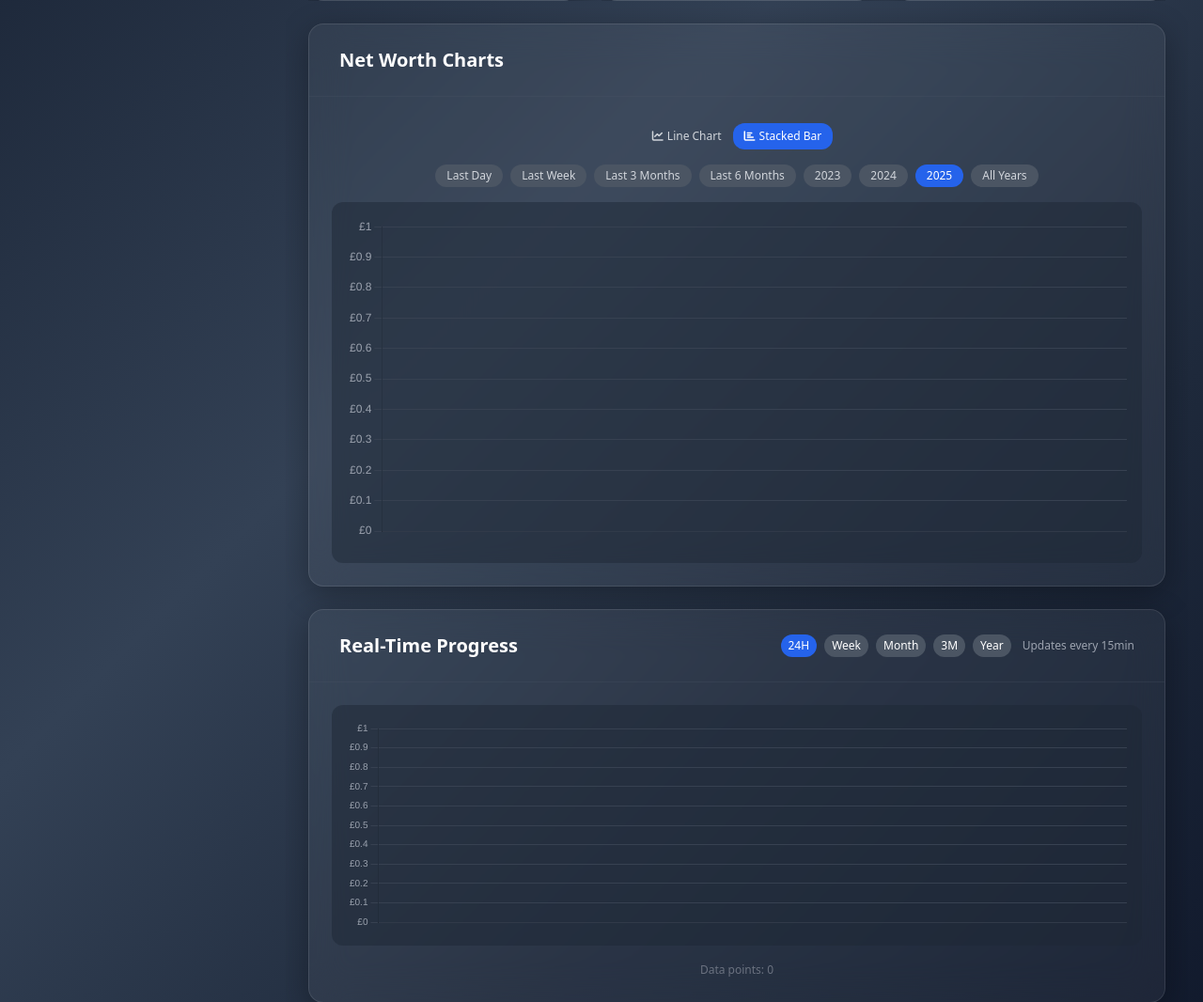
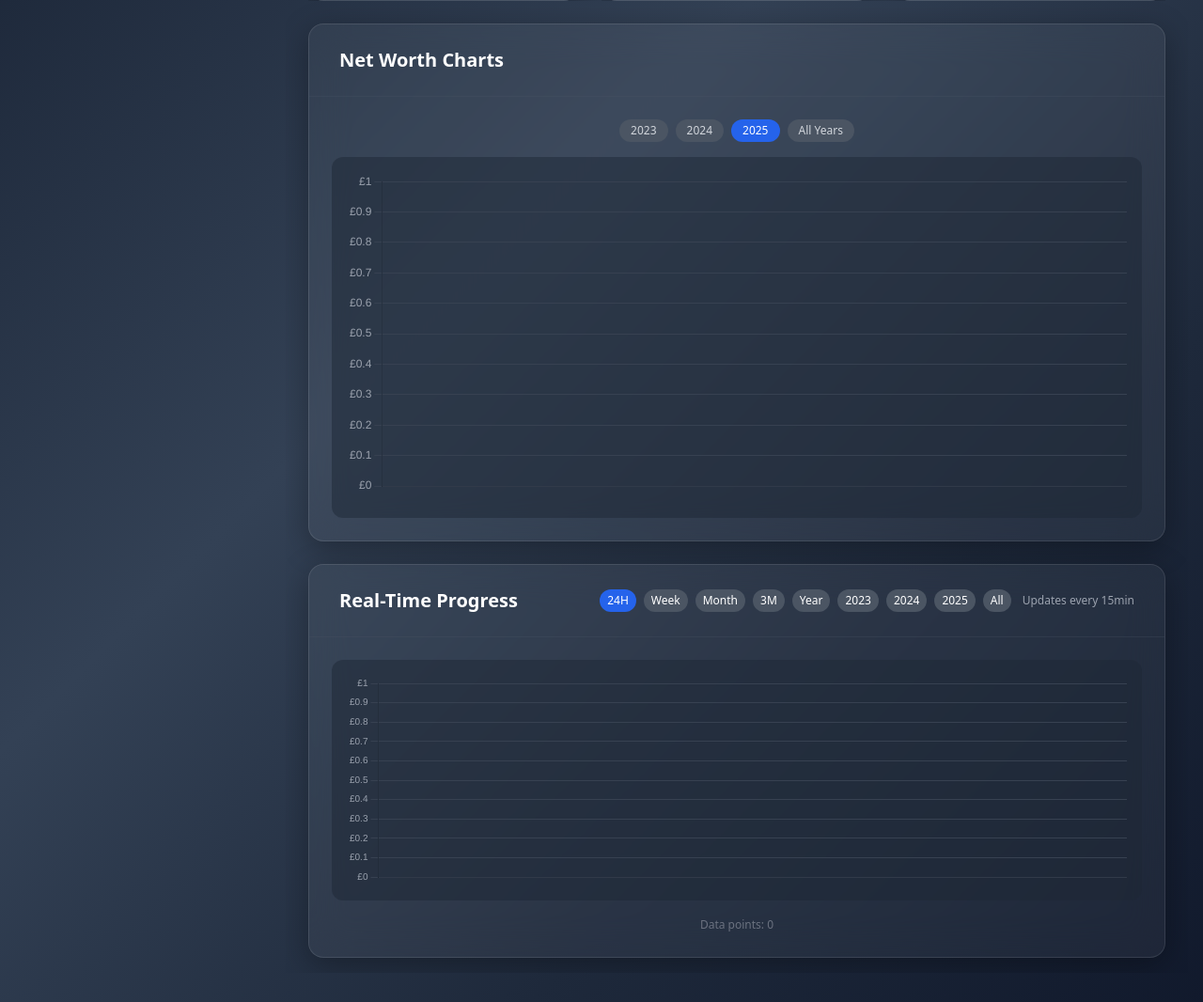
Before and after one commit to danieljgriffin/FinanceTracker, a Flask app: page / in a window 1280 px wide. Shown: the part 856-1922 px from the top of the page at 94% size. Run offline with Flask 3, Linux system fonts and the light colour scheme; data that the repository does not hold is empty; some libraries are stand-ins or nearby versions.

Commit message:
Update charts to show yearly data and remove old time filters
Modify the real-time progress chart to accept year filters (2023, 2024, 2025, all-years) and adjust the net worth chart to exclusively use stacked bar view with yearly filters, removing previous time range options.

Replit-Commit-Author: Agent
Replit-Commit-Session-Id: 54a4708f-c44e-4e8a-9ad6-3f7b7dc05b9b
Replit-Commit-Checkpoint-Type: full_checkpoint
Replit-Commit-Screenshot-Url: https://storage.googleapis.com/screenshot-production-us-central1/d570fb0a-fe4c-4fda-b5c3-aa409779e17c/54a4708f-c44e-4e8a-9ad6-3f7b7dc05b9b/dfp1O6A

```diff
--- a/app.py
+++ b/app.py
@@ -1882,6 +1882,94 @@ def realtime_chart_data():
                 DailyHistoricalNetWorth.timestamp >= cutoff_time
             ).order_by(DailyHistoricalNetWorth.timestamp.asc()).all()
 
+        elif time_filter in ['2023', '2024', '2025']:
+            # Get data from NetworthEntry for specific year
+            from models import NetworthEntry
+            try:
+                year = int(time_filter)
+                monthly_data = NetworthEntry.query.filter_by(year=year).all()
+
+                # Convert monthly tracker data to chart format
+                data_points = []
+
+                # Helper function to parse the unusual month format (e.g., "1st May")
+                def parse_month_string(month_str):
+                    """Parse month strings like '1st May' to month number"""
+                    month_names = ['Jan', 'Feb', 'Mar', 'Apr', 'May', 'Jun',
+                                  'Jul', 'Aug', 'Sep', 'Oct', 'Nov', 'Dec']
+                    for i, month_name in enumerate(month_names):
+                        if month_name in month_str:
+                            return i + 1
+                    return 1  # Default to January if can't parse
+
+                # Sort by parsed month order
+                monthly_data.sort(key=lambda x: parse_month_string(x.month))
+
+                for month_data in monthly_data:
+                    # Create a fake data point object that matches our chart interface
+                    class FakeDataPoint:
+                        def __init__(self, timestamp, net_worth):
+                            self.timestamp = timestamp
+                            self.net_worth = net_worth
+
+                    # Create timestamp for the end of each month
+                    month_num = parse_month_string(month_data.month)
+                    month_end = datetime(year, month_num, 1)
+                    if month_num == 12:
+                        month_end = datetime(year + 1, 1, 1) - timedelta(days=1)
+                    else:
+                        month_end = datetime(year, month_num + 1, 1) - timedelta(days=1)
+
+                    data_points.append(FakeDataPoint(month_end, month_data.total_networth))
+
+            except Exception as e:
+                logging.error(f"Error getting yearly data for {time_filter}: {str(e)}")
+                data_points = []
+
+        elif time_filter == 'all-years':
+            # Get data from NetworthEntry for all years
+            from models import NetworthEntry
+            try:
+                monthly_data = NetworthEntry.query.order_by(NetworthEntry.year.asc()).all()
+
+                # Convert monthly tracker data to chart format
+                data_points = []
+
+                # Helper function to parse the unusual month format (e.g., "1st May")
+                def parse_month_string(month_str):
+                    """Parse month strings like '1st May' to month number"""
+                    month_names = ['Jan', 'Feb', 'Mar', 'Apr', 'May', 'Jun',
+                                  'Jul', 'Aug', 'Sep', 'Oct', 'Nov', 'Dec']
+                    for i, month_name in enumerate(month_names):
+                        if month_name in month_str:
+                            return i + 1
+                    return 1  # Default to January if can't parse
+
+                # Sort by year then month
+                monthly_data.sort(key=lambda x: (x.year, parse_month_string(x.month)))
+
+                for month_data in monthly_data:
+                    # Create a fake data point object that matches our chart interface
+                    class FakeDataPoint:
+                        def __init__(self, timestamp, net_worth):
+                            self.timestamp = timestamp
+                            self.net_worth = net_worth
+
+                    # Create timestamp for the end of each month
+                    year = month_data.year
+                    month_num = parse_month_string(month_data.month)
+                    month_end = datetime(year, month_num, 1)
+                    if month_num == 12:
+                        month_end = datetime(year + 1, 1, 1) - timedelta(days=1)
+                    else:
+                        month_end = datetime(year, month_num + 1, 1) - timedelta(days=1)
+
+                    data_points.append(FakeDataPoint(month_end, month_data.total_networth))
+
+            except Exception as e:
+                logging.error(f"Error getting all years data: {str(e)}")
+                data_points = []
+
         else:  # Default to 24h
             # Get data from last 24 hours
             cutoff_time = datetime.now() - timedelta(hours=24)
@@ -1910,6 +1998,9 @@ def realtime_chart_data():
             elif time_filter in ['3months', 'year']:
                 # For 3 months/year data, show date (e.g., "22/08")
                 time_label = bst_time.strftime('%d/%m')
+            elif time_filter in ['2023', '2024', '2025', 'all-years']:
+                # For yearly data from monthly tracker, show month/year (e.g., "Jan 23")
+                time_label = bst_time.strftime('%b %y')
 
             labels.append(time_label)
             values.append(float(point.net_worth))
--- a/templates/dashboard.html
+++ b/templates/dashboard.html
@@ -329,31 +329,13 @@
                 <h2 class="text-lg sm:text-xl font-semibold text-white">Net Worth Charts</h2>
             </div>
             <div class="p-3 sm:p-4 lg:p-6">
-                <div class="mb-4 space-y-3">
-                    <!-- Chart Type Switcher -->
-                    <div class="flex justify-center">
-                        <div class="flex bg-gray-700/50 rounded-lg p-1">
-                            <button id="lineChartBtnCharts" onclick="switchChartTypeCharts('line')"
-                                    class="px-3 py-1.5 text-xs font-medium rounded-md transition-colors text-gray-300 hover:text-white">
-                                <i class="fas fa-chart-line mr-1"></i>Line Chart
-                            </button>
-                            <button id="barChartBtnCharts" onclick="switchChartTypeCharts('bar')"
-                                    class="px-3 py-1.5 text-xs font-medium rounded-md transition-colors bg-blue-600 text-white">
-                                <i class="fas fa-chart-bar mr-1"></i>Stacked Bar
-                            </button>
-                        </div>
-                    </div>
-
-                    <!-- Time Range Filters -->
+                <div class="mb-4">
+                    <!-- Year Filters Only -->
                     <div class="flex flex-wrap gap-2 justify-center">
-                        <button onclick="filterYearCharts('1d')" class="year-filter-charts px-3 py-1 text-xs rounded-lg bg-gray-600 text-gray-300" data-year="1d">Last Day</button>
-                        <button onclick="filterYearCharts('1w')" class="year-filter-charts px-3 py-1 text-xs rounded-lg bg-gray-600 text-gray-300" data-year="1w">Last Week</button>
-                        <button onclick="filterYearCharts('3m')" class="year-filter-charts px-3 py-1 text-xs rounded-lg bg-gray-600 text-gray-300" data-year="3m">Last 3 Months</button>
-                        <button onclick="filterYearCharts('6m')" class="year-filter-charts px-3 py-1 text-xs rounded-lg bg-gray-600 text-gray-300" data-year="6m">Last 6 Months</button>
-                        <button onclick="filterYearCharts('2023')" class="year-filter-charts px-3 py-1 text-xs rounded-lg bg-gray-600 text-gray-300" data-year="2023">2023</button>
-                        <button onclick="filterYearCharts('2024')" class="year-filter-charts px-3 py-1 text-xs rounded-lg bg-gray-600 text-gray-300" data-year="2024">2024</button>
-                        <button onclick="filterYearCharts('2025')" class="year-filter-charts px-3 py-1 text-xs rounded-lg bg-blue-600 text-white" data-year="2025">2025</button>
-                        <button onclick="filterYearCharts('all')" class="year-filter-charts px-3 py-1 text-xs rounded-lg bg-gray-600 text-gray-300" data-year="all">All Years</button>
+                        <button onclick="filterYearCharts('2023')" class="year-filter-charts px-3 py-1 text-xs rounded-lg bg-gray-600 hover:bg-gray-500 text-gray-300 transition-colors" data-year="2023">2023</button>
+                        <button onclick="filterYearCharts('2024')" class="year-filter-charts px-3 py-1 text-xs rounded-lg bg-gray-600 hover:bg-gray-500 text-gray-300 transition-colors" data-year="2024">2024</button>
+                        <button onclick="filterYearCharts('2025')" class="year-filter-charts px-3 py-1 text-xs rounded-lg bg-blue-600 text-white transition-colors" data-year="2025">2025</button>
+                        <button onclick="filterYearCharts('all')" class="year-filter-charts px-3 py-1 text-xs rounded-lg bg-gray-600 hover:bg-gray-500 text-gray-300 transition-colors" data-year="all">All Years</button>
                     </div>
                 </div>
                 <div class="relative h-96 bg-gray-800/50 rounded-xl p-4 privacy-sensitive">
@@ -394,6 +376,22 @@
                             <button id="filter-year" onclick="switchRealtimeFilter('year')"
                                     class="px-2 py-1 text-xs rounded-lg bg-gray-600 hover:bg-gray-500 text-white transition-colors">
                                 Year
+                            </button>
+                            <button id="filter-2023" onclick="switchRealtimeFilter('2023')"
+                                    class="px-2 py-1 text-xs rounded-lg bg-gray-600 hover:bg-gray-500 text-white transition-colors">
+                                2023
+                            </button>
+                            <button id="filter-2024" onclick="switchRealtimeFilter('2024')"
+                                    class="px-2 py-1 text-xs rounded-lg bg-gray-600 hover:bg-gray-500 text-white transition-colors">
+                                2024
+                            </button>
+                            <button id="filter-2025" onclick="switchRealtimeFilter('2025')"
+                                    class="px-2 py-1 text-xs rounded-lg bg-gray-600 hover:bg-gray-500 text-white transition-colors">
+                                2025
+                            </button>
+                            <button id="filter-all-years" onclick="switchRealtimeFilter('all-years')"
+                                    class="px-2 py-1 text-xs rounded-lg bg-gray-600 hover:bg-gray-500 text-white transition-colors">
+                                All
                             </button>
                         </div>
                         <div class="text-xs text-gray-400">
@@ -524,24 +522,9 @@
         }, 3000);
     }
 
-    // Chart variables
-    let currentChartTypeCharts = 'bar';
+    // Chart variables for Net Worth Charts (stacked bar only)
     let currentYearFilterSeparate = '2025';
     let networthChartSeparate;
-
-    // Chart type switching for separate charts section
-    function switchChartTypeCharts(type) {
-        currentChartTypeCharts = type;
-
-        // Update button states
-        document.getElementById('lineChartBtnCharts').className = 'px-3 py-1.5 text-xs font-medium rounded-md transition-colors ' +
-            (type === 'line' ? 'bg-blue-600 text-white' : 'text-gray-300 hover:text-white');
-        document.getElementById('barChartBtnCharts').className = 'px-3 py-1.5 text-xs font-medium rounded-md transition-colors ' +
-            (type === 'bar' ? 'bg-blue-600 text-white' : 'text-gray-300 hover:text-white');
-
-        // Reload chart with new type
-        loadChartDataSeparate(currentYearFilterSeparate);
-    }
 
     // Year filtering for separate charts
     function filterYearCharts(year) {
@@ -567,9 +550,9 @@
             chartLoadingElement.style.display = 'block';
         }
 
-        console.log('Loading chart data for year:', year, 'type:', currentChartTypeCharts);
+        console.log('Loading chart data for year:', year, 'type:', 'bar');
 
-        fetch(`/api/networth-chart-data?year=${year}&type=${currentChartTypeCharts}`)
+        fetch(`/api/networth-chart-data?year=${year}&type=bar`)
             .then(response => response.json())
             .then(data => {
                 console.log('Received chart data:', data);
@@ -600,11 +583,9 @@
                         datasets: [{
                             label: 'Net Worth',
                             data: data.values || [],
-                            borderColor: currentChartTypeCharts === 'line' ? '#3b82f6' : 'rgba(59, 130, 246, 0.8)',
-                            backgroundColor: currentChartTypeCharts === 'line' ? 'rgba(59, 130, 246, 0.1)' : 'rgba(59, 130, 246, 0.6)',
-                            borderWidth: currentChartTypeCharts === 'line' ? 3 : 1,
-                            fill: currentChartTypeCharts === 'line',
-                            tension: currentChartTypeCharts === 'line' ? 0.4 : 0
+                            borderColor: 'rgba(59, 130, 246, 0.8)',
+                            backgroundColor: 'rgba(59, 130, 246, 0.6)',
+                            borderWidth: 1
                         }]
                     };
                 } else {
@@ -625,7 +606,7 @@
                 }
 
                 const config = {
-                    type: currentChartTypeCharts,
+                    type: 'bar',
                     data: chartData,
                     options: {
                         responsive: true,
@@ -685,10 +666,9 @@
                     }
                 };
 
-                if (currentChartTypeCharts === 'bar') {
-                    config.options.scales.x.stacked = true;
-                    config.options.scales.y.stacked = true;
-                }
+                // Always use stacked bar for Net Worth charts
+                config.options.scales.x.stacked = true;
+                config.options.scales.y.stacked = true;
 
                 networthChartSeparate = new Chart(ctx, config);
                 console.log('Chart created successfully');
@@ -803,11 +783,16 @@
         currentRealtimeFilter = filter;
 
         // Update button styles
-        const buttons = ['filter-24h', 'filter-week', 'filter-month', 'filter-3months', 'filter-year'];
+        const buttons = ['filter-24h', 'filter-week', 'filter-month', 'filter-3months', 'filter-year', 'filter-2023', 'filter-2024', 'filter-2025', 'filter-all-years'];
 
         buttons.forEach(buttonId => {
             const button = document.getElementById(buttonId);
-            const filterName = buttonId.replace('filter-', '');
+            let filterName = buttonId.replace('filter-', '');
+
+            // Handle special case for all-years button
+            if (filterName === 'all-years') {
+                filterName = 'all-years';
+            }
 
             if (button) {
                 if (filterName === filter) {
```
